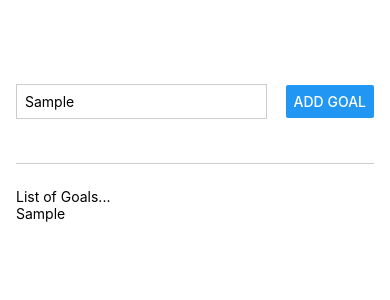
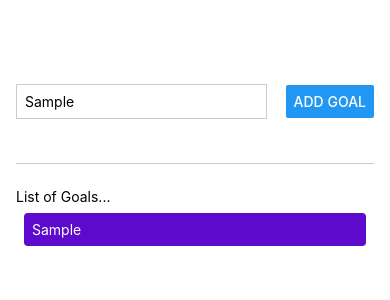
Before and after one commit to umairshaik/React_Native_Dev, a React Native app in the folder RNCourse/: screen / in a window 390 px wide. Both pictures are taken after typing "Sample" into the empty fields and a click on the button "ADD GOAL". Shown: the top 300 px of the page. Built offline with nearby package versions, Linux system fonts and the light colour scheme.

Commit message:
[Umair] add scrollview to provide scroll to list of goal

```diff
--- a/RNCourse/App.js
+++ b/RNCourse/App.js
@@ -1,5 +1,12 @@
 import { useState } from "react";
-import { Button, StyleSheet, Text, TextInput, View } from "react-native";
+import {
+  Button,
+  ScrollView,
+  StyleSheet,
+  Text,
+  TextInput,
+  View,
+} from "react-native";
 
 export default function App() {
   const [inputText, setInputText] = useState("");
@@ -24,10 +31,14 @@
         <Button title="Add Goal" onPress={addGoalHandler} />
       </View>
       <View style={styles.goalsContainer}>
-        <Text>List of Goals...</Text>
-        {courseGoals.map((goal) => (
-          <Text key={goal}>{goal}</Text>
-        ))}
+        <ScrollView>
+          <Text>List of Goals...</Text>
+          {courseGoals.map((goal) => (
+            <View style={styles.goalItem} key={goal}>
+              <Text style={styles.goalText}>{goal}</Text>
+            </View>
+          ))}
+        </ScrollView>
       </View>
     </View>
   );
@@ -58,4 +69,13 @@
   goalsContainer: {
     flex: 5,
   },
+  goalItem: {
+    margin: 8,
+    padding: 8,
+    borderRadius: 4,
+    backgroundColor: "#5e0acc",
+  },
+  goalText: {
+    color: "white",
+  },
 });
```
